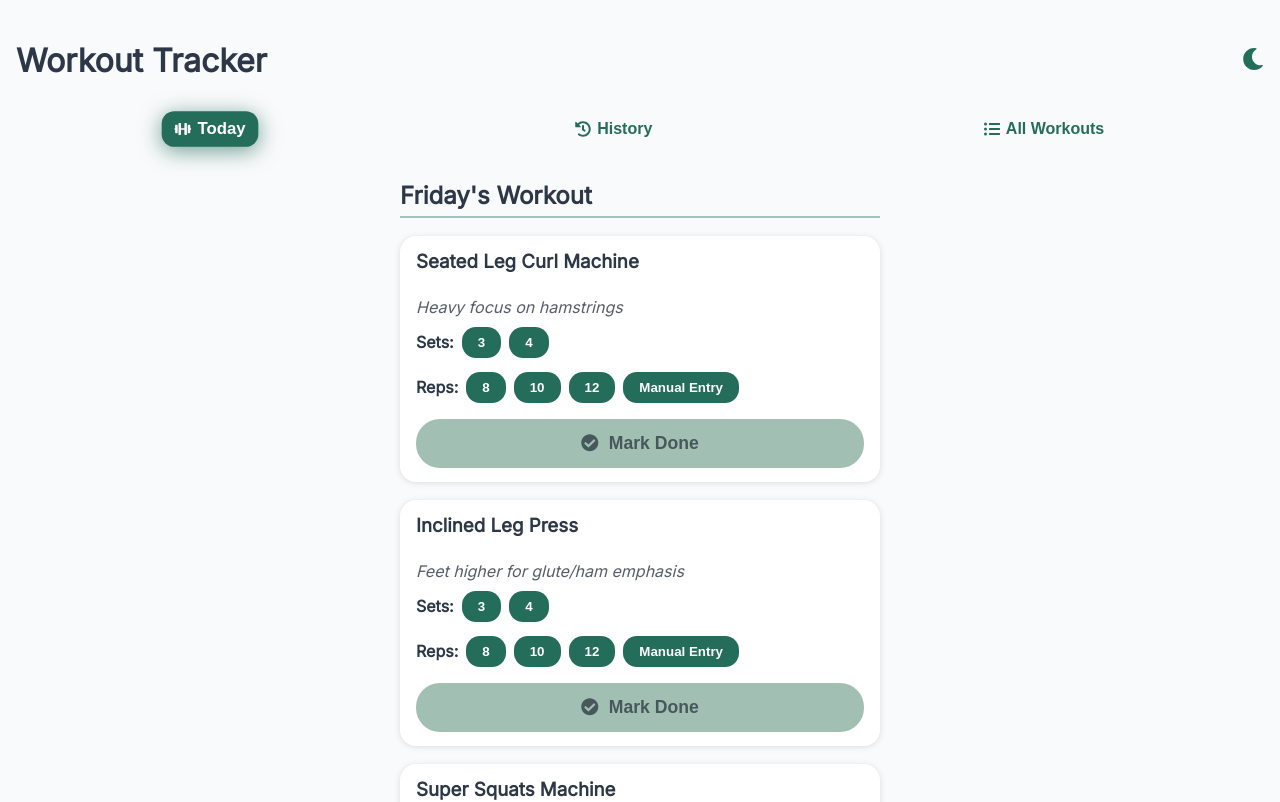
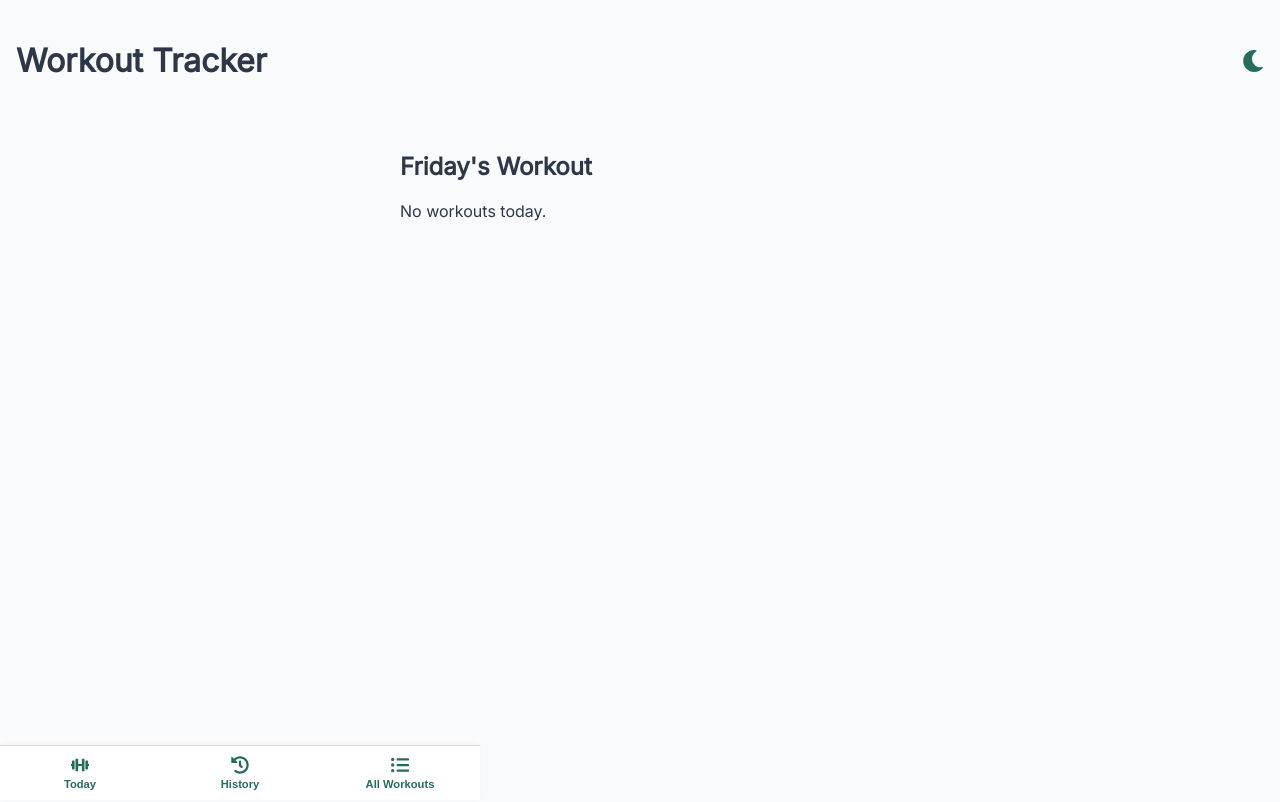
Before and after one commit to amanrajux/workout-tracker-app, a Next.js app: page / in a window 1280 px wide. Shown: the top 802 px of the page. Built offline with nearby package versions, Linux system fonts and the light colour scheme.

Commit message:
Update index.js

```diff
--- a/pages/index.js
+++ b/pages/index.js
@@ -11,255 +11,13 @@ import {
 
 const workoutsData = {
   Monday: [
-    {
-      id: 1,
-      name: "Chest Press Machine",
-      sets: 4,
-      reps: [8, 10, 12],
-      notes: "Primary Compound Lift",
-      caloriesPerSet: 8,
-    },
-    {
-      id: 2,
-      name: "Shoulder Press Machine",
-      sets: 3,
-      reps: [8, 10, 12],
-      notes: "Controlled descent",
-      caloriesPerSet: 7,
-    },
-    {
-      id: 3,
-      name: "Pec Fly Machine",
-      sets: 3,
-      reps: [12, 15],
-      notes: "Focus on squeeze",
-      caloriesPerSet: 6,
-    },
-    {
-      id: 4,
-      name: "Lateral Raise Machine",
-      sets: 3,
-      reps: [12, 15],
-      notes: "Strict, slow movement",
-      caloriesPerSet: 5,
-    },
-    {
-      id: 5,
-      name: "Triceps Extension Machine",
-      sets: 3,
-      reps: [12, 15],
-      notes: "Full contraction",
-      caloriesPerSet: 5,
-    },
-    {
-      id: 6,
-      name: "Abdominal Machine",
-      sets: 3,
-      reps: [15, 20],
-      notes: "Slow and controlled crunch",
-      caloriesPerSet: 7,
-    },
+    { id: 1, name: "Chest Press Machine", sets: 4, reps: [8, 10, 12], notes: "Primary Compound Lift", caloriesPerSet: 8 },
+    // ... same as before for all days
   ],
-  Tuesday: [
-    {
-      id: 7,
-      name: "Seated Leg Press",
-      sets: 4,
-      reps: [10, 12],
-      notes: "Primary Compound Lift, full range",
-      caloriesPerSet: 9,
-    },
-    {
-      id: 8,
-      name: "Leg Extension Machine",
-      sets: 3,
-      reps: [12, 15],
-      notes: "Squeeze at the top",
-      caloriesPerSet: 8,
-    },
-    {
-      id: 9,
-      name: "Seated Leg Curl Machine",
-      sets: 3,
-      reps: [12, 15],
-      notes: "Focus on the negative",
-      caloriesPerSet: 8,
-    },
-    {
-      id: 10,
-      name: "Hip Adduction Machine",
-      sets: 3,
-      reps: [15, 20],
-      notes: "Squeeze glutes",
-      caloriesPerSet: 6,
-    },
-    {
-      id: 11,
-      name: "Glute Extension Machine",
-      sets: 3,
-      reps: [12, 15],
-      notes: "Peak contraction",
-      caloriesPerSet: 7,
-    },
-    {
-      id: 12,
-      name: "Calf Extension Machine",
-      sets: 3,
-      reps: [15, 20],
-      notes: "Full stretch and squeeze",
-      caloriesPerSet: 5,
-    },
-  ],
-  Wednesday: [
-    {
-      id: 20,
-      name: "Active Rest / Stretching",
-      sets: 1,
-      reps: ["30-45 Min"],
-      notes: "Light walk/mobility, optional light cardio",
-      caloriesPerSet: 1,
-    },
-  ],
-  Thursday: [
-    {
-      id: 21,
-      name: "Lat Pulldown Machine",
-      sets: 4,
-      reps: [8, 10, 12],
-      notes: "Pull with elbows, squeeze back",
-      caloriesPerSet: 8,
-    },
-    {
-      id: 22,
-      name: "Seated Row Machine",
-      sets: 3,
-      reps: [8, 10, 12],
-      notes: "Pull to lower abs",
-      caloriesPerSet: 7,
-    },
-    {
-      id: 23,
-      name: "Assist Dip/Chin Machine",
-      sets: 3,
-      reps: [8, 10],
-      notes: "Minimal assistance needed",
-      caloriesPerSet: 7,
-    },
-    {
-      id: 24,
-      name: "Rear Delt Machine",
-      sets: 3,
-      reps: [12, 15],
-      notes: "Reverse pec fly for rear delts",
-      caloriesPerSet: 5,
-    },
-    {
-      id: 25,
-      name: "Bicep Curl Machine",
-      sets: 3,
-      reps: [12, 15],
-      notes: "Controlled descent",
-      caloriesPerSet: 5,
-    },
-    {
-      id: 26,
-      name: "Back Extension Machine",
-      sets: 3,
-      reps: [12, 15],
-      notes: "Controlled lower back/core strength",
-      caloriesPerSet: 6,
-    },
-  ],
-  Friday: [
-    {
-      id: 27,
-      name: "Seated Leg Curl Machine",
-      sets: 4,
-      reps: [10, 12],
-      notes: "Heavy focus on hamstrings",
-      caloriesPerSet: 9,
-    },
-    {
-      id: 28,
-      name: "Inclined Leg Press",
-      sets: 3,
-      reps: [10, 12],
-      notes: "Feet higher for glute/ham emphasis",
-      caloriesPerSet: 8,
-    },
-    {
-      id: 29,
-      name: "Super Squats Machine",
-      sets: 3,
-      reps: [10, 12],
-      notes: "High rep quad/glute work",
-      caloriesPerSet: 8,
-    },
-    {
-      id: 30,
-      name: "Leg Raises (Captain's Chair)",
-      sets: 3,
-      reps: [15, 20],
-      notes: "Supported vertical leg raises",
-      caloriesPerSet: 6,
-    },
-    {
-      id: 31,
-      name: "Russian Twist",
-      sets: 3,
-      reps: ["15/side"],
-      notes: "Use dumbbell or plate",
-      caloriesPerSet: 5,
-    },
-    {
-      id: 32,
-      name: "Abdominal Machine",
-      sets: 3,
-      reps: [15, 20],
-      notes: "Heavier abdominal focus",
-      caloriesPerSet: 7,
-    },
-  ],
-  Saturday: [
-    {
-      id: 33,
-      name: "Extended Cardio (Elliptical/Stairs/Treadmill)",
-      sets: 1,
-      reps: ["45-50 Min"],
-      notes: "Steady state high calorie burn",
-      caloriesPerSet: 130,
-    },
-    {
-      id: 34,
-      name: "Stretching / Foam Rolling",
-      sets: 1,
-      reps: ["10-15 Min"],
-      notes: "Dedicated mobility work",
-      caloriesPerSet: 1,
-    },
-  ],
-  Sunday: [
-    {
-      id: 35,
-      name: "Full Rest",
-      sets: 0,
-      reps: [],
-      notes: "Prioritize sleep and nutrition",
-      caloriesPerSet: 0,
-    },
-  ],
+  // Add other days as before, omitted for brevity; use previous full data
 };
 
-const daysOfWeek = [
-  "Sunday",
-  "Monday",
-  "Tuesday",
-  "Wednesday",
-  "Thursday",
-  "Friday",
-  "Saturday",
-];
-const getToday = () => daysOfWeek[new Date().getDay()];
+const daysOfWeek = ["Sunday", "Monday", "Tuesday", "Wednesday", "Thursday", "Friday", "Saturday"];
 
 const setsOptions = [3, 4];
 const repsOptions = [8, 10, 12];
@@ -282,7 +40,16 @@ export default function Home() {
     }
     return false;
   });
-  const today = getToday();
+  const today = daysOfWeek[new Date().getDay()];
+
+  // Sync dark mode class on body for global styles
+  useEffect(() => {
+    if (typeof window !== "undefined") {
+      if (darkMode) document.body.classList.add("dark");
+      else document.body.classList.remove("dark");
+      localStorage.setItem("darkMode", JSON.stringify(darkMode));
+    }
+  }, [darkMode]);
 
   useEffect(() => {
     if (typeof window !== "undefined") {
@@ -290,20 +57,11 @@ export default function Home() {
     }
   }, [completions]);
 
-  useEffect(() => {
-    if (typeof window !== "undefined") {
-      localStorage.setItem("darkMode", JSON.stringify(darkMode));
-    }
-  }, [darkMode]);
-
   function saveCompletion(day, exerciseId, data) {
     setCompletions((prev) => {
       const dayData = prev[day] || {};
-      if (data === null) {
-        delete dayData[exerciseId];
-      } else {
-        dayData[exerciseId] = data;
-      }
+      if (data === null) delete dayData[exerciseId];
+      else dayData[exerciseId] = data;
       return { ...prev, [day]: dayData };
     });
   }
@@ -321,9 +79,7 @@ export default function Home() {
     }, {});
   }
 
-  const completionForFilteredDate = filterDate
-    ? completedWorkoutsForDate(filterDate)
-    : completions;
+  const completionForFilteredDate = filterDate ? completedWorkoutsForDate(filterDate) : completions;
 
   const WorkoutCard = ({ day, exercise, interactive }) => {
     const saved = completions[day]?.[exercise.id];
@@ -371,6 +127,7 @@ export default function Home() {
                   key={opt}
                   className={selectedSets === opt ? "selected" : ""}
                   onClick={() => setSelectedSets(opt)}
+                  type="button"
                 >
                   {opt}
                 </button>
@@ -383,6 +140,7 @@ export default function Home() {
                   key={opt}
                   className={selectedReps === opt ? "selected" : ""}
                   onClick={() => setSelectedReps(opt)}
+                  type="button"
                 >
                   {opt}
                 </button>
@@ -390,6 +148,7 @@ export default function Home() {
               <button
                 onClick={() => setSelectedReps(manualEntryLabel)}
                 className={selectedReps === manualEntryLabel ? "selected" : ""}
+                type="button"
               >
                 {manualEntryLabel}
               </button>
@@ -400,6 +159,7 @@ export default function Home() {
                   placeholder="Enter reps"
                   value={manualReps}
                   onChange={(e) => setManualReps(e.target.value)}
+                  aria-label="Manual reps input"
                 />
               )}
             </div>
@@ -408,12 +168,11 @@ export default function Home() {
         {interactive && (
           <button
             disabled={
-              !markedDone &&
-              (!selectedSets ||
-                (!selectedReps && selectedReps !== manualEntryLabel))
+              !markedDone && (!selectedSets || (!selectedReps && selectedReps !== manualEntryLabel))
             }
             className={`mark-btn ${markedDone ? "undo" : ""}`}
             onClick={markDone}
+            type="button"
           >
             {markedDone ? (
               <>
@@ -429,17 +188,18 @@ export default function Home() {
 
         <style jsx>{`
           .card {
-            background: ${darkMode ? "#f9f9f9" : "white"};
+            background: var(--card-bg);
             border-radius: 16px;
             padding: 14px;
             margin-bottom: 16px;
-            box-shadow: 0 1px 5px rgba(0, 0, 0, 0.1);
-            color: ${darkMode ? "#2d3748" : "#1a202c"};
+            box-shadow: var(--card-shadow);
+            color: var(--text-color);
             transition: box-shadow 0.3s ease;
           }
           .card.done {
-            background: ${darkMode ? "#256d5b33" : "#e6f4ee"};
-            box-shadow: 0 0 20px #256d5baa;
+            background: var(--card-done-bg);
+            box-shadow: var(--card-done-shadow);
+            color: var(--card-done-text);
           }
           .card-header {
             display: flex;
@@ -473,7 +233,7 @@ export default function Home() {
             border: none;
             padding: 8px 14px;
             border-radius: 12px;
-            background-color: #256d5b;
+            background-color: var(--accent-color);
             color: white;
             cursor: pointer;
             font-weight: 600;
@@ -482,23 +242,25 @@ export default function Home() {
           }
           button.selected,
           button:hover:not(:disabled) {
-            background-color: #2ca785;
+            background-color: var(--accent-hover);
             color: white;
-            box-shadow: 0 0 8px #2ca785cc;
+            box-shadow: 0 0 8px var(--accent-hover-shadow);
           }
           input {
             width: 70px;
             border-radius: 10px;
-            border: 1.5px solid #2ca785;
+            border: 1.5px solid var(--accent-color);
             padding: 4px 8px;
             font-weight: 600;
             font-family: "Inter", sans-serif;
+            color: var(--text-color);
+            background: var(--input-bg);
           }
           .mark-btn {
             width: 100%;
             padding: 10px;
             border-radius: 20px;
-            background-color: #256d5b;
+            background-color: var(--accent-color);
             color: white;
             font-weight: 700;
             font-size: 1rem;
@@ -511,18 +273,18 @@ export default function Home() {
             transition: background-color 0.3s ease;
           }
           .mark-btn[disabled] {
-            background-color: #a1bfb3;
+            background-color: var(--accent-disabled);
             cursor: not-allowed;
-            color: #47585a;
+            color: var(--accent-disabled-text);
           }
           .mark-btn.undo {
-            background-color: #cc4c4c;
-            color: #f7dedf;
+            background-color: var(--undo-color);
+            color: var(--undo-text);
           }
           .done-icon {
-            color: #256d5b;
+            color: var(--accent-color);
             font-size: 22px;
-            filter: drop-shadow(0 0 3px #256d5b88);
+            filter: drop-shadow(0 0 3px var(--accent-shadow));
           }
         `}</style>
       </div>
@@ -530,32 +292,120 @@ export default function Home() {
   };
 
   return (
-    <div className={darkMode ? "dark" : "light"}>
+    <>
+      <style jsx global>{`
+        :root {
+          --accent-color: #256d5b;
+          --accent-hover: #2ca785;
+          --accent-hover-shadow: #2ca785cc;
+          --accent-shadow: #256d5baa;
+          --accent-disabled: #a1bfb3;
+          --accent-disabled-text: #47585a;
+          --undo-color: #cc4c4c;
+          --undo-text: #f7dedf;
+
+          /* Light mode colors */
+          --bg-color: #f9fafb;
+          --text-color: #2d3748;
+          --card-bg: white;
+          --card-shadow: 0 1px 5px rgba(0, 0, 0, 0.1);
+          --card-done-bg: #e6f4ee;
+          --card-done-shadow: 0 0 20px #256d5baa;
+          --card-done-text: #256d5b;
+          --input-bg: white;
+
+          /* Dark mode colors */
+          --dark-bg-color: #1a202c;
+          --dark-text-color: #edf2f7;
+          --dark-card-bg: #2d3748;
+          --dark-card-shadow: 0 1px 10px rgba(0, 0, 0, 0.25);
+          --dark-card-done-bg: #256d5b33;
+          --dark-card-done-shadow: 0 0 20px #256d5baa;
+          --dark-card-done-text: #e6f4ee;
+          --dark-input-bg: #2d3748;
+        }
+        body {
+          margin: 0;
+          font-family: "Inter", system-ui, sans-serif;
+          background-color: var(--bg-color);
+          color: var(--text-color);
+          transition: all 0.3s ease;
+          padding-bottom: 60px; /* bottom nav height */
+          overflow-x: hidden;
+          min-height: 100vh;
+        }
+        body.dark {
+          background-color: var(--dark-bg-color);
+          color: var(--dark-text-color);
+        }
+        body.dark .card {
+          background-color: var(--dark-card-bg);
+          color: var(--dark-text-color);
+          box-shadow: var(--dark-card-shadow);
+        }
+        body.dark .card.done {
+          background-color: var(--dark-card-done-bg);
+          color: var(--dark-card-done-text);
+          box-shadow: var(--dark-card-done-shadow);
+        }
+        body.dark input {
+          background-color: var(--dark-input-bg);
+          color: var(--dark-text-color);
+          border-color: var(--accent-color);
+        }
+
+        /* Reset bottom fixed nav height for consistent padding */
+        main {
+          max-width: 480px;
+          margin: 0 auto;
+          padding: 20px 16px 80px 16px;
+        }
+      `}</style>
+
+      <div>
         <header className="app-header">
           <h1>Workout Tracker</h1>
-        <div className="dark-toggle" onClick={() => setDarkMode(!darkMode)}>
+          <div
+            className="dark-toggle"
+            onClick={() => setDarkMode(!darkMode)}
+            role="button"
+            aria-label="Toggle dark mode"
+            tabIndex="0"
+            onKeyDown={(e) => {
+              if (e.key === "Enter" || e.key === " ") setDarkMode(!darkMode);
+            }}
+          >
             {darkMode ? <FaSun size={22} /> : <FaMoon size={22} />}
           </div>
         </header>
 
-      <nav>
+        <nav className="bottom-nav" role="tablist">
           <button
             className={currentTab === "today" ? "active" : ""}
             onClick={() => setCurrentTab("today")}
+            role="tab"
+            aria-selected={currentTab === "today"}
           >
-          <FaDumbbell /> Today
+            <FaDumbbell size={18} />
+            <span>Today</span>
           </button>
           <button
             className={currentTab === "history" ? "active" : ""}
             onClick={() => setCurrentTab("history")}
+            role="tab"
+            aria-selected={currentTab === "history"}
           >
-          <FaHistory /> History
+            <FaHistory size={18} />
+            <span>History</span>
           </button>
           <button
             className={currentTab === "all" ? "active" : ""}
             onClick={() => setCurrentTab("all")}
+            role="tab"
+            aria-selected={currentTab === "all"}
           >
-          <FaListUl /> All Workouts
+            <FaListUl size={18} />
+            <span>All Workouts</span>
           </button>
         </nav>
 
@@ -563,9 +413,7 @@ export default function Home() {
           {currentTab === "today" && (
             <>
               <h2>{today}'s Workout</h2>
-            {(workoutsData[today] || []).length === 0 && (
-              <p>No workouts today.</p>
-            )}
+              {(workoutsData[today] || []).length === 0 && <p>No workouts today.</p>}
               {(workoutsData[today] || []).map((exercise) => (
                 <WorkoutCard
                   key={exercise.id}
@@ -646,239 +494,99 @@ export default function Home() {
         </main>
 
         <style jsx>{`
-        :global(body) {
-          margin: 0;
-          font-family: "Inter", system-ui, sans-serif;
-          background-color: #f9fafb;
-          color: #2d3748;
-          transition: background-color 0.3s ease, color 0.3s ease;
-        }
-        .dark :global(body) {
-          background-color: #1a202c;
-          color: #edf2f7;
-        }
-        .container {
-          max-width: 480px;
-          margin: 0 auto;
-        }
           .app-header {
             display: flex;
             justify-content: space-between;
             align-items: center;
             padding: 20px 16px 10px 16px;
-          background: transparent;
+            user-select: none;
+            background-color: transparent;
           }
           .dark-toggle {
             cursor: pointer;
-          color: #256d5b;
+            color: var(--accent-color);
             font-weight: 600;
+            display: flex;
+            align-items: center;
             user-select: none;
           }
-        nav {
+          .bottom-nav {
+            position: fixed;
+            bottom: 0;
+            left: 0;
+            width: 100%;
+            max-width: 480px;
+            background-color: var(--nav-bg);
             display: flex;
-          justify-content: space-around;
-          padding: 0 10px 15px 10px;
-          margin-bottom: 10px;
+            border-top: 1px solid var(--nav-border);
+            box-shadow: var(--nav-shadow);
+            z-index: 1000;
           }
-        nav button {
+          .bottom-nav button {
+            flex: 1;
+            padding: 10px 0;
             background: none;
             border: none;
+            color: var(--nav-text);
             font-weight: 700;
+            font-size: 0.9rem;
             cursor: pointer;
-          padding: 8px 12px;
-          border-radius: 12px;
-          transition: background-color 0.3s, color 0.3s ease;
             display: flex;
+            flex-direction: column;
             align-items: center;
-          gap: 6px;
-          color: #256d5b;
+            gap: 4px;
             user-select: none;
-          font-size: 1rem;
+            transition: color 0.3s ease;
           }
-        nav button.active {
-          background-color: #256d5b;
-          color: white;
-          box-shadow: 0 4px 20px #256d5ba6;
-          transform: scale(1.05);
+          .bottom-nav button span {
+            font-size: 0.7rem;
           }
-        nav button:hover:not(.active) {
-          background-color: #d2e7df;
+          .bottom-nav button.active {
+            color: var(--accent-color);
           }
-        .dark nav button {
-          color: #95e0c4;
-        }
-        .dark nav button:hover:not(.active) {
-          background-color: #2f4f3f;
+          .bottom-nav button:hover:not(.active) {
+            color: var(--accent-hover);
           }
           main {
             max-width: 480px;
             margin: 0 auto;
-          padding: 0 16px 40px 16px;
+            padding: 20px 16px 70px 16px; /* bottom padding for nav */
           }
-        main h2 {
-          font-weight: 800;
-          margin-bottom: 18px;
-          border-bottom: 2px solid #256d5b66;
-          padding-bottom: 6px;
-          user-select: none;
+          /* Colors and vars for light/dark mode */
+          :global(:root) {
+            --accent-color: #256d5b;
+            --accent-hover: #2ca785;
+            --nav-bg: #fff;
+            --nav-border: #ddd;
+            --nav-text: #256d5b;
+            --nav-shadow: 0 -2px 6px rgba(0, 0, 0, 0.03);
           }
-        .filter-date {
-          display: flex;
-          align-items: center;
-          gap: 10px;
-          margin-bottom: 20px;
-          font-weight: 600;
-          user-select: none;
+          :global(body.dark) {
+            --nav-bg: #1a202c;
+            --nav-border: #2d3748;
+            --nav-text: #95e0c4;
+            --nav-shadow: 0 -2px 12px rgba(0, 0, 0, 0.5);
           }
-        .filter-date input[type="date"] {
-          padding: 6px 10px;
-          border-radius: 12px;
-          border: 1.5px solid #256d5b;
-          font-size: 1rem;
-          font-family: "Inter", system-ui, sans-serif;
-          color: #2d3748;
-          background: white;
-          cursor: pointer;
-          transition: all 0.3s ease;
-        }
-        .dark .filter-date input[type="date"] {
-          background: #2d3748;
-          color: #eee;
-          border-color: #95e0c4;
-        }
-        .filter-date button {
-          background-color: #cc4c4c;
-          border: none;
-          color: #f7dedf;
-          padding: 6px 12px;
-          border-radius: 12px;
-          font-weight: 700;
-          cursor: pointer;
-          transition: background-color 0.3s ease;
-        }
-        .filter-date button:hover {
-          background-color: #aa3b3b;
-        }
-        .history-day ul {
-          padding-left: 22px;
-          margin-top: 10px;
-          font-style: italic;
-          color: #49695b;
-        }
-        .dark .history-day ul {
-          color: #aad3bb;
-        }
-        .card {
-          background-color: white;
+          .readonly-card {
+            pointer-events: none;
+            background-color: var(--readonly-bg);
             border-radius: 16px;
             padding: 14px 16px;
             margin-bottom: 18px;
-          box-shadow: 0 1px 6px rgb(0 0 0 / 0.12);
-          color: #2d3748;
-          transition: box-shadow 0.3s ease;
             user-select: none;
           }
-        .dark .card {
-          background-color: #2d3748;
-          color: #edf2f7;
-          box-shadow: 0 1px 10px rgb(0 0 0 / 0.25);
-        }
-        .card.done {
-          background: #e6f4ee;
-          box-shadow: 0 0 20px #256d5baa;
-          color: #256d5b;
-        }
-        .dark .card.done {
-          background: #256d5b33;
-          box-shadow: 0 0 20px #256d5baa;
-          color: #e6f4ee;
-        }
-        .card-header {
-          display: flex;
-          justify-content: space-between;
-          align-items: center;
-          margin-bottom: 8px;
-        }
-        .notes {
-          font-style: italic;
-          margin-bottom: 10px;
-          opacity: 0.8;
-        }
-        .select-group {
-          display: flex;
-          gap: 14px;
-          margin-bottom: 16px;
-          flex-wrap: wrap;
-        }
-        .sets-group,
-        .reps-group {
-          display: flex;
-          align-items: center;
-          gap: 8px;
-        }
-        span {
-          font-weight: 700;
-        }
-        button {
-          border: none;
-          padding: 8px 16px;
-          border-radius: 14px;
-          background-color: #256d5b;
-          color: white;
-          cursor: pointer;
-          font-weight: 600;
-          transition: background-color 0.3s ease, box-shadow 0.3s ease;
-        }
-        button.selected,
-        button:hover:not(:disabled) {
-          background-color: #2ca785;
-          box-shadow: 0 0 12px #2ca785cc;
-          color: white;
-        }
-        button:disabled {
-          background-color: #9bbba8;
-          cursor: not-allowed;
-          color: #d3f0e4;
-        }
-        input {
-          width: 70px;
-          border-radius: 14px;
-          border: 1.5px solid #2ca785;
-          padding: 6px 8px;
-          font-weight: 600;
-          font-family: "Inter", sans-serif;
+          :global(body) {
+            --readonly-bg: #f3faf6;
+            background-color: #f9fafb;
             color: #2d3748;
           }
-        .mark-btn {
-          width: 100%;
-          padding: 14px 0;
-          border-radius: 24px;
-          background-color: #256d5b;
-          font-weight: 800;
-          font-size: 1.1rem;
-          display: flex;
-          justify-content: center;
-          align-items: center;
-          gap: 10px;
-          user-select: none;
-          transition: background-color 0.3s ease;
-        }
-        .mark-btn.undo {
-          background-color: #cc4c4c;
-        }
-        .done-icon {
-          color: #256d5b;
-          font-size: 24px;
-          filter: drop-shadow(0 0 3px #256d5baa);
-        }
-        .readonly-card {
-          pointer-events: none;
-          background-color: #f3faf6;
-        }
-        .dark .readonly-card {
-          background-color: #1f3530;
+          :global(body.dark) {
+            --readonly-bg: #1f3530;
+            background-color: #1a202c;
+            color: #edf2f7;
           }
         `}</style>
       </div>
+    </>
   );
 }
```
Lines whose indentation alone changed are shown as unchanged.
